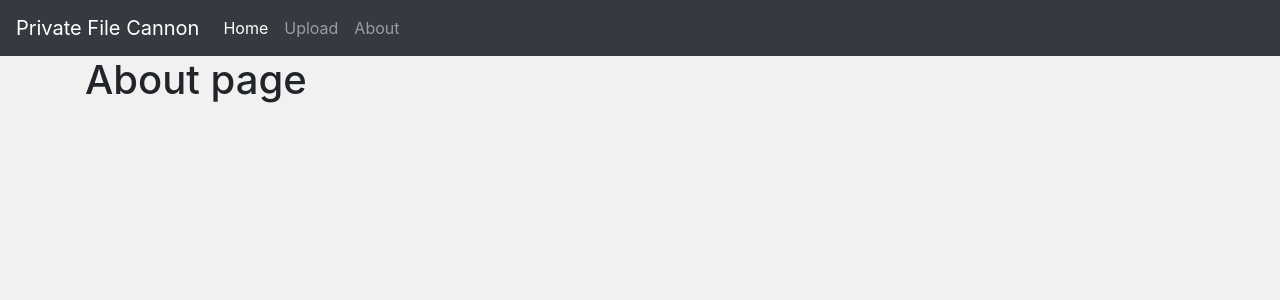
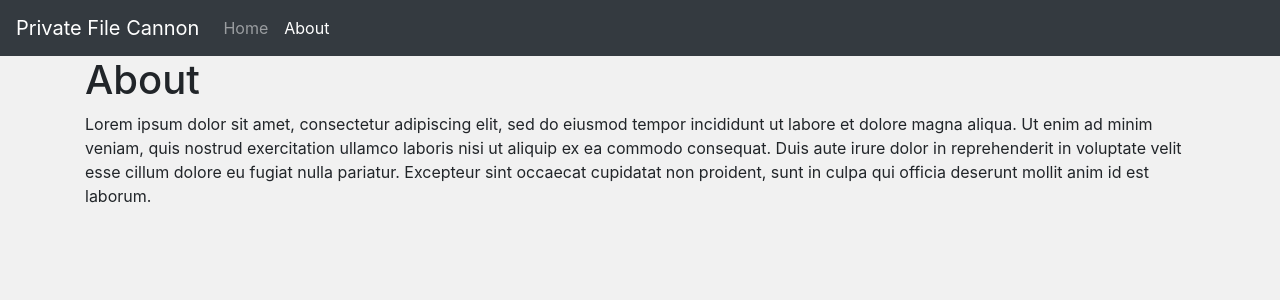
Before and after one commit to hubacekjirka/privateFileCannon, a Flask app: page /about in a window 1280 px wide. Shown: the top 300 px of the page. Run offline with Flask 2, Linux system fonts and the light colour scheme; some libraries are stand-ins or nearby versions.

Commit message:
Templates Cleanup (#5)
Enable active page highlighting
Setup base.html page that gets included by all other pages
Minor changes in the upload.html template
Cleanup routes in views.py

```diff
--- a/app/templates/about.html
+++ b/app/templates/about.html
@@ -1,13 +1,21 @@
 {% extends "base.html" %}
+{% set active_page = "about" %}
+
 
 {% block title %}About page{% endblock %}
 
 {% block main %}
 
+
 <div class="container">
     <div class="row">
         <div class="col">
-            <h1>About page</h1>
+            <h1>About</h1>
+        </div>
+    </div>
+    <div class="row">
+        <div class="col">
+            Lorem ipsum dolor sit amet, consectetur adipiscing elit, sed do eiusmod tempor incididunt ut labore et dolore magna aliqua. Ut enim ad minim veniam, quis nostrud exercitation ullamco laboris nisi ut aliquip ex ea commodo consequat. Duis aute irure dolor in reprehenderit in voluptate velit esse cillum dolore eu fugiat nulla pariatur. Excepteur sint occaecat cupidatat non proident, sunt in culpa qui officia deserunt mollit anim id est laborum.
         </div>
     </div>
 </div>
--- a/app/templates/base.html
+++ b/app/templates/base.html
@@ -11,9 +11,23 @@
     <!-- Custom CSS -->
     <link rel="stylesheet" href="{{ url_for('static', filename='css/style.css') }}">
 
+    <!-- jQuery first, then Popper.js, then Bootstrap JS -->
+    <script src="https://code.jquery.com/jquery-3.5.1.slim.min.js" integrity="sha384-DfXdz2htPH0lsSSs5nCTpuj/zy4C+OGpamoFVy38MVBnE+IbbVYUew+OrCXaRkfj" crossorigin="anonymous"></script>
+    <script src="https://cdn.jsdelivr.net/npm/popper.js@1.16.0/dist/umd/popper.min.js" integrity="sha384-Q6E9RHvbIyZFJoft+2mJbHaEWldlvI9IOYy5n3zV9zzTtmI3UksdQRVvoxMfooAo" crossorigin="anonymous"></script>
+    <script src="https://stackpath.bootstrapcdn.com/bootstrap/4.5.0/js/bootstrap.min.js" integrity="sha384-OgVRvuATP1z7JjHLkuOU7Xw704+h835Lr+6QL9UvYjZE3Ipu6Tp75j7Bh/kR0JKI" crossorigin="anonymous"></script>
+
+    <!-- Custom JS -->
+    <script src="{{ url_for('static', filename='js/app.js') }}"></script>
+
     <title>{% block title %}{% endblock %}</title>
   </head>
   <body>
+    {% set navigation_bar = [
+      ('/', 'home', 'Home'),
+      ('/about', 'about', 'About')
+      ] -%}
+  {% set active_page = active_page|default('index') -%}
+
     <nav class="navbar navbar-expand-lg navbar-dark bg-dark">
         <a class="navbar-brand" href="/">Private File Cannon</a>
         <button class="navbar-toggler" type="button" data-toggle="collapse" data-target="#navbarNavAltMarkup" aria-controls="navbarNavAltMarkup" aria-expanded="false" aria-label="Toggle navigation">
@@ -21,9 +35,13 @@
         </button>
         <div class="collapse navbar-collapse" id="navbarNavAltMarkup">
           <div class="navbar-nav">
-            <a class="nav-item nav-link active" href="/">Home <span class="sr-only">(current)</span></a>
-            <a class="nav-item nav-link" href="/upload">Upload</a>
-            <a class="nav-item nav-link" href="/about">About</a>
+            {% for href, id, caption in navigation_bar %}
+              <a {% if id == active_page %}
+                    class="nav-item nav-link active"
+                  {% else %}
+                    class="nav-item nav-link"
+                  {% endif%} href="{{ href|e }}">{{ caption|e }}</a>
+            {% endfor %}
           </div>
         </div>
     </nav>
@@ -32,13 +50,6 @@
         {% block main %}{% endblock %}
     </main>
 
-    <!-- Optional JavaScript -->
-    <!-- jQuery first, then Popper.js, then Bootstrap JS -->
-    <script src="https://code.jquery.com/jquery-3.5.1.slim.min.js" integrity="sha384-DfXdz2htPH0lsSSs5nCTpuj/zy4C+OGpamoFVy38MVBnE+IbbVYUew+OrCXaRkfj" crossorigin="anonymous"></script>
-    <script src="https://cdn.jsdelivr.net/npm/popper.js@1.16.0/dist/umd/popper.min.js" integrity="sha384-Q6E9RHvbIyZFJoft+2mJbHaEWldlvI9IOYy5n3zV9zzTtmI3UksdQRVvoxMfooAo" crossorigin="anonymous"></script>
-    <script src="https://stackpath.bootstrapcdn.com/bootstrap/4.5.0/js/bootstrap.min.js" integrity="sha384-OgVRvuATP1z7JjHLkuOU7Xw704+h835Lr+6QL9UvYjZE3Ipu6Tp75j7Bh/kR0JKI" crossorigin="anonymous"></script>
 
-    <!-- Custom JS -->
-    <script src="{{ url_for('static', filename='js/app.js') }}"></script>
 </body>
 </html>
--- a/app/views.py
+++ b/app/views.py
@@ -3,10 +3,6 @@ from flask import render_template
 
 @app.route('/', methods=["GET", "POST"])
 def home():
-    return render_template('index.html')
-
-@app.route('/upload', methods=["GET", "POST"])
-def upload():
     return render_template('upload.html')
 
 @app.route("/about")
```
Also changed, not shown: app/templates/upload.html (+5 -2 lines), app/static/img/cannon.jpg (deleted).
